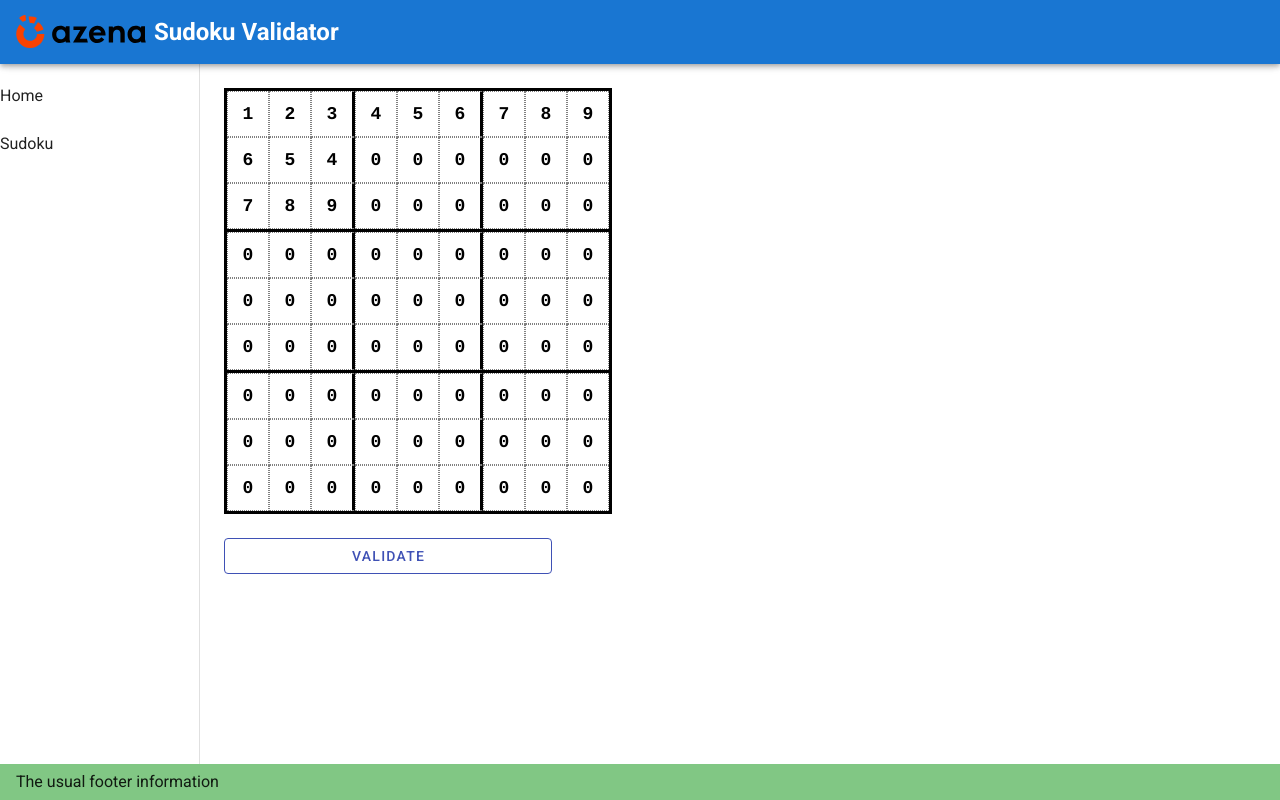
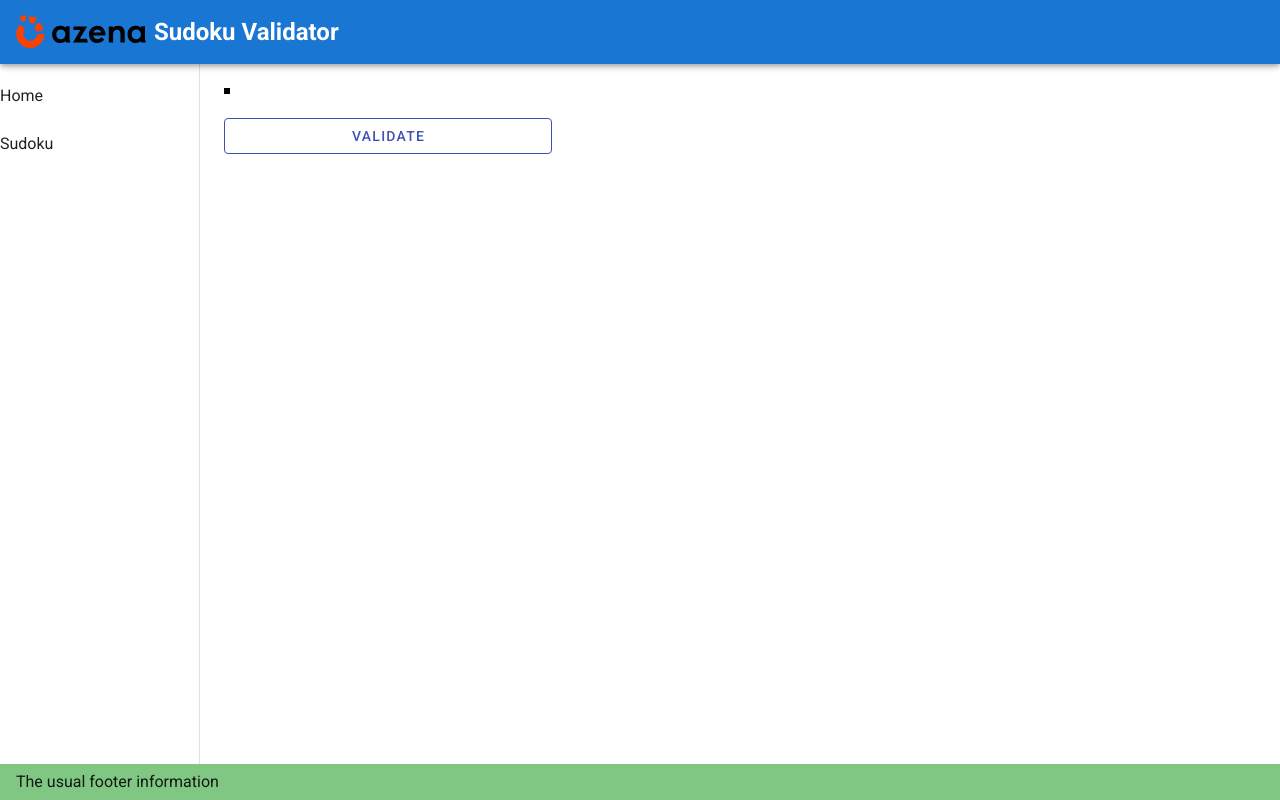
Before and after one commit to michalkowalik/sudoValidator-fe, a Vue app: page /sudoku in a window 1280 px wide. Built offline with nearby package versions, Linux system fonts and the light colour scheme.

Commit message:
inteview branch

```diff
--- a/src/App.vue
+++ b/src/App.vue
@@ -14,6 +14,7 @@
       </div>
     </v-app-bar>
 
+  <!-- ! could this be replaced by an acutal menu? -->
     <v-navigation-drawer app absolute clipped width="200">
       <v-list dense>
         <v-list-item-content> Home </v-list-item-content>
--- a/src/components/SudokuValidator.vue
+++ b/src/components/SudokuValidator.vue
@@ -5,31 +5,19 @@
         <v-row align="center" justify="center">
           <v-col>
             <div class="grid-sudoku">
-              <div v-for="(row, idx) in sudokuGrid" class="grid-row" :key="idx">
-                <div v-for="(cell, idy) in row" class="grid-cell" :key="idy">
-                  <input
-                    type="text"
-                    v-model="sudokuGrid[idx][idy]"
-                    class="grid-cell-editor"
-                  />
-                </div>
-              </div>
+
+              <!-- The grid is is missing here -->
+
             </div>
           </v-col>
         </v-row>
         <v-row align="center" justify="center">
           <v-col>
-            <v-btn block outlined color="indigo" @click="saveGrid">
+            <v-btn block outlined color="indigo">
               Validate
             </v-btn>
           </v-col>
         </v-row>
-        <v-alert type="success" :value="validationOk">
-          Board validated successfully
-        </v-alert>
-        <v-alert type="error" :value="validationErr">
-          Board validation error.
-        </v-alert>
       </v-col>
     </v-row>
   </v-container>
@@ -37,46 +25,17 @@
 
 <script lang="ts">
 import { Component, Vue } from "vue-property-decorator";
-import { saveBoard, validateBoard } from "@/services/sudoku";
 
 @Component
 export default class SudokuValidator extends Vue {
-  private validationOk = false;
-  private validationErr = false;
-  private sudokuGrid = [
-    [1, 2, 3, 4, 5, 6, 7, 8, 9],
-    [6, 5, 4, 0, 0, 0, 0, 0, 0],
-    [7, 8, 9, 0, 0, 0, 0, 0, 0],
-    [0, 0, 0, 0, 0, 0, 0, 0, 0],
-    [0, 0, 0, 0, 0, 0, 0, 0, 0],
-    [0, 0, 0, 0, 0, 0, 0, 0, 0],
-    [0, 0, 0, 0, 0, 0, 0, 0, 0],
-    [0, 0, 0, 0, 0, 0, 0, 0, 0],
-    [0, 0, 0, 0, 0, 0, 0, 0, 0],
-  ];
-
-  private saveGrid() {
-    let x = { board: this.sudokuGrid };
-
-    console.log(x);
-
-    saveBoard(x).then((response) => {
-      console.log(response);
-      validateBoard(response).then((response) => {
-        if (response) {
-          console.log("board is valid;");
-          this.validationOk = true;
-          this.validationErr = false;
-        } else {
-          console.log("invalid board");
-          this.validationOk = false;
-          this.validationErr = true;
-        }
-      });
-    });
-  }
 }
 </script>
+
+
+<!--
+   The CSS below lets you quite easily render a board.
+   But you are free to change it of course!
+-->
 
 <style scoped>
 .mytable {
--- a/src/services/sudoku.ts
+++ b/src/services/sudoku.ts
@@ -1,27 +1 @@
-import axios from "axios";
-
-type Board = {
-  board: number[][];
-};
-
-type SaveBoardResponse = {
-  id: number;
-  board: Board;
-};
-
-export async function saveBoard(data: Board): Promise<SaveBoardResponse> {
-  const response = await axios.post(`http://localhost:8080/board`, data, {
-    headers: {
-      "Content-Type": "application/json",
-      Accept: "application/json",
-    },
-  });
-  return response.data;
-}
-
-export async function validateBoard(data: SaveBoardResponse): Promise<boolean> {
-  const response = await axios.get(
-    "http://localhost:8080/board/" + data.id + "/isvalid"
-  );
-  return response.data;
-}
+// you will probably need that as well.
```
Also changed, not shown: 1 other file (tests, documents, lock files or other folders).
